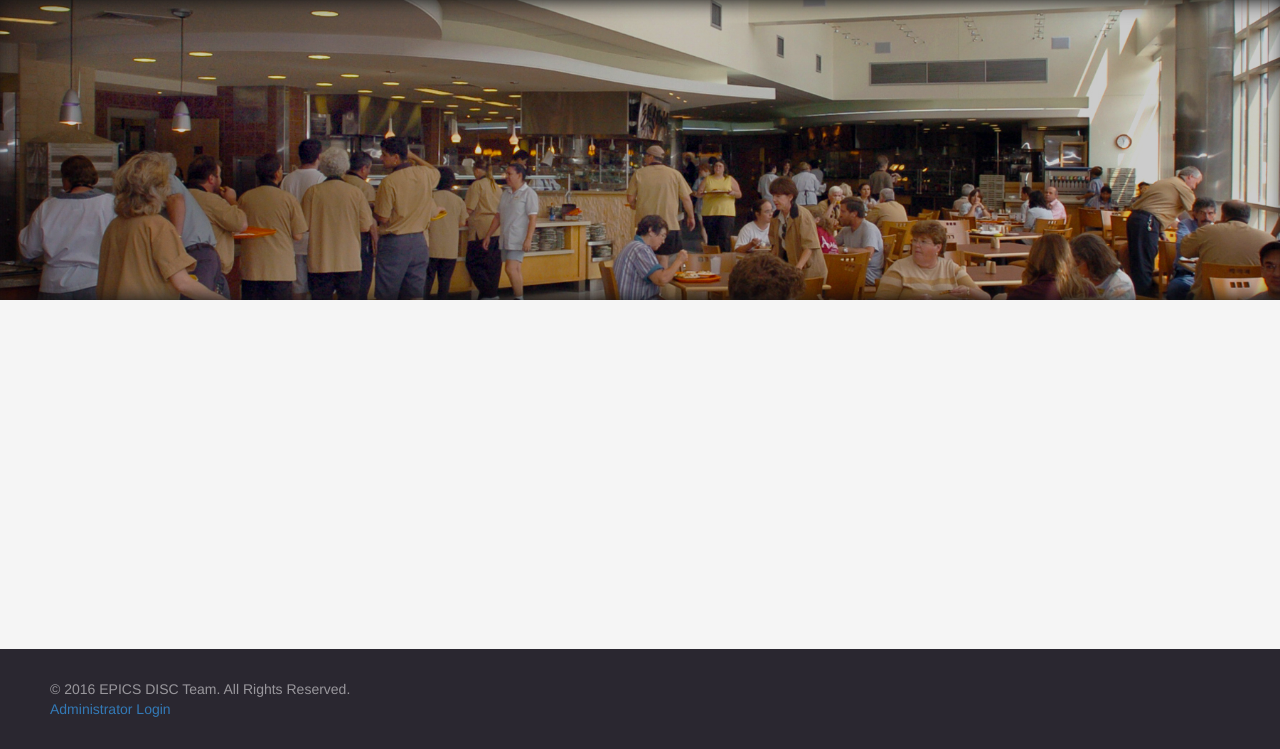
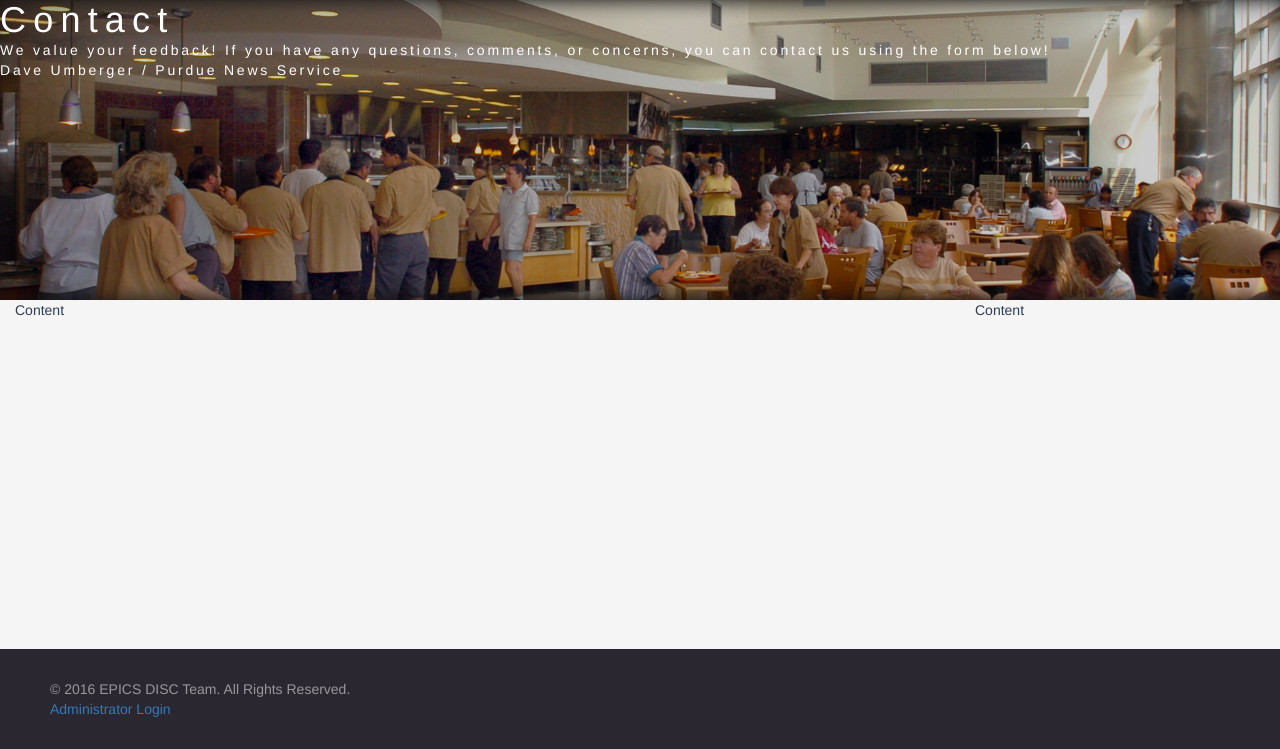
Before and after one commit to PurdueEpicsDisc/Dining-Court-Service, a PHP site: page /contact.php in a window 1280 px wide. Shown: the part 51-800 px from the top of the page. Run offline with PHP 8.4, Linux system fonts and the light colour scheme; some libraries are stand-ins or nearby versions.

Commit message:
Updated Contact Page

```diff
--- a/www/contact.php
+++ b/www/contact.php
@@ -1,10 +1,17 @@
 <?php $title = "Contact Us"; require "header.php"; ?>
     <div id="main-content" class="container-fluid">
-        <div id="contact-banner">
-
+        <div class="row" id="contact-banner">
+            <h1>Contact</h1>
+            <p>We value your feedback! If you have any questions, comments, or concerns, you can contact us using the form below!</p>
+            <p>Dave Umberger / Purdue News Service</p>
         </div>
-        <div style="height: 200px;">
-
+        <div class="row">
+            <div class="col-sm-9">
+                Content
+            </div>
+            <div class="col-sm-3">
+                Content
+            </div>
         </div>
     </div>
 <?php $jslib = ""; require "footer.php"; ?>
--- a/www/css/style.css
+++ b/www/css/style.css
@@ -8,9 +8,6 @@ body {
   color: #2c3e50;
 }
 
-.container-fluid {
-  padding: 0;
-}
 /******** Administrator Login ********/
 .form-signin {
   max-width: 330px;
@@ -89,6 +86,12 @@ body {
   box-shadow: inset 0px 11px 20px -10px #111, inset 0px -11px 20px -10px #111;
 }
 
+#contact-banner h1, #contact-banner p {
+  margin: 0;
+  color: #fff;
+  letter-spacing: 0.2em;
+}
+
 /******** Home Page********/
 #progress-banner {
   min-height: 300px;
--- a/www/header.php
+++ b/www/header.php
@@ -19,7 +19,7 @@
                         <span class="icon-bar"></span>
                         <span class="icon-bar"></span>
                     </button>
-                    <a class="navbar-brand" href="#">P<span>O</span>DG</a>
+                    <a class="navbar-brand" href="index.php">P<span>O</span>DG</a>
                 </div>
                 <div id="navbar" class="navbar-collapse collapse">
                     <ul class="nav navbar-nav">
--- a/www/js/indicators.js
+++ b/www/js/indicators.js
@@ -1,4 +1,4 @@
-$(document).ready(function(){
+var main = function() {
     $('#earhartContainer').radialIndicator({
             radius: 60,
             barColor: {
@@ -68,4 +68,6 @@ $(document).ready(function(){
             roundCorner : false,
             percentage: true
     });
-});
+};
+
+$(document).ready(main);
```
